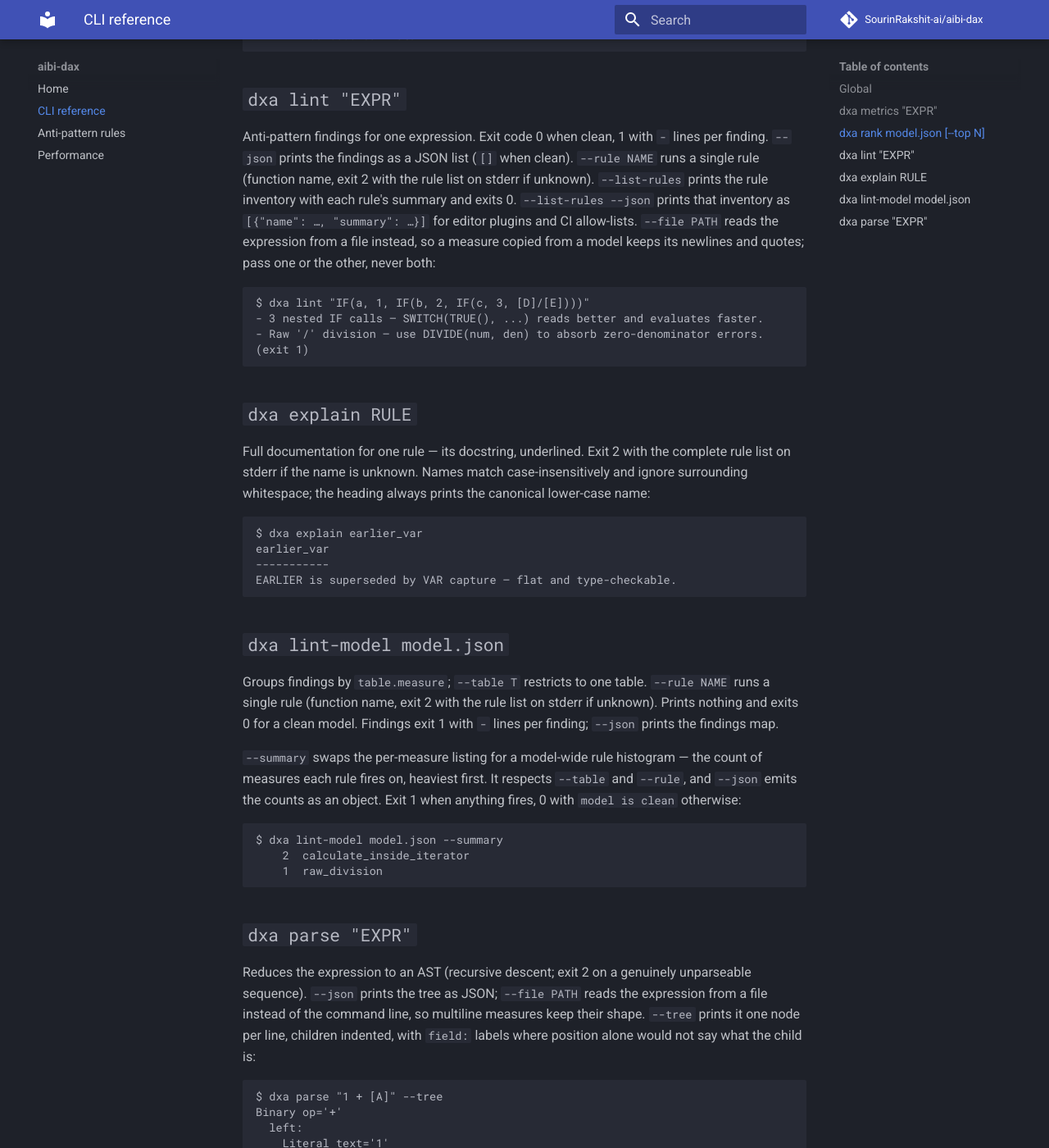
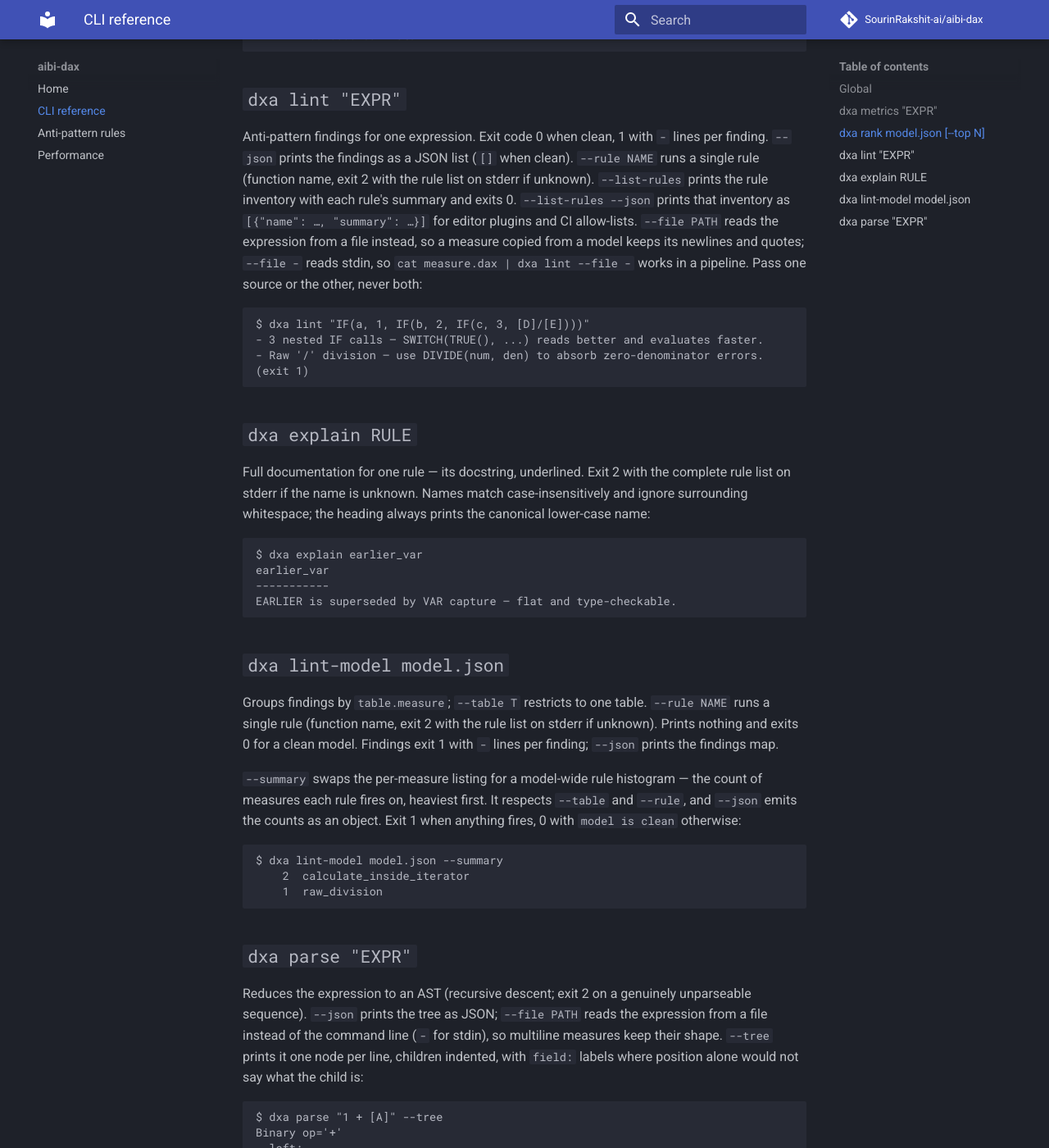
Before and after one commit to SourinRakshit-ai/aibi-dax, an MkDocs documentation site: the page built from docs/CLI.md, in a window 1280 px wide and 1400 px high, scrolled down 829 px. Shown: the whole window at 82% size. Built offline with MkDocs 1.6.1 and Material for MkDocs 9.7.7, drawn with Linux system fonts in a browser that asks for light colours; comment, search, counter and statistics services are not loaded; some of the changed text lies outside the part shown.

Commit message:
feat: read stdin with --file - across expression commands (closes #31)

````diff
--- a/docs/CLI.md
+++ b/docs/CLI.md
@@ -23,7 +23,8 @@ weight      45
 ```
 
 `--json` wraps the same payload: `{"metrics": {...}, "weight": 45}`.
-`--file PATH` reads the expression from a file, matching `dxa lint`.
+`--file PATH` reads the expression from a file (`-` for stdin), matching
+`dxa lint`.
 
 ## `dxa rank model.json [--top N]`
 
@@ -46,7 +47,9 @@ inventory with each rule's summary and exits 0. `--list-rules --json`
 prints that inventory as `[{"name": …, "summary": …}]` for editor
 plugins and CI allow-lists. `--file PATH` reads the
 expression from a file instead, so a measure copied from a model keeps
-its newlines and quotes; pass one or the other, never both:
+its newlines and quotes; `--file -` reads stdin, so
+`cat measure.dax | dxa lint --file -` works in a pipeline. Pass one
+source or the other, never both:
 
 ```
 $ dxa lint "IF(a, 1, IF(b, 2, IF(c, 3, [D]/[E])))"
@@ -93,7 +96,7 @@ $ dxa lint-model model.json --summary
 Reduces the expression to an AST (recursive descent; exit 2 on a
 genuinely unparseable sequence). `--json` prints the tree as JSON;
 `--file PATH` reads the expression from a file instead of the command
-line, so multiline measures keep their shape. `--tree` prints it one
+line (`-` for stdin), so multiline measures keep their shape. `--tree` prints it one
 node per line, children indented, with `field:`
 labels where position alone would not say what the child is:
 
````
Also changed, not shown: CHANGELOG.md (+2 -2 lines), 2 other files.
